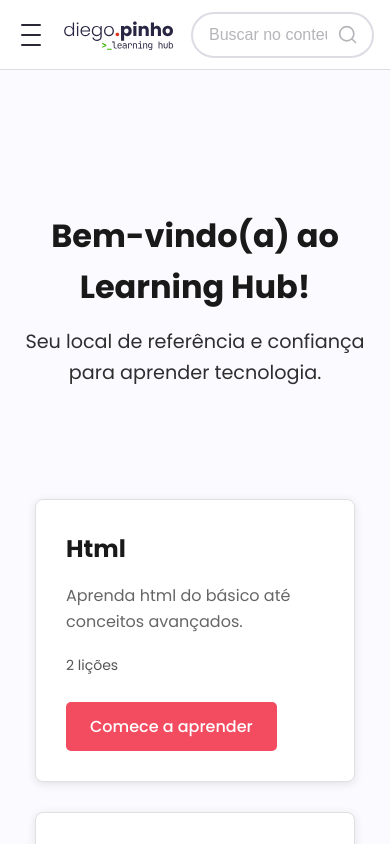
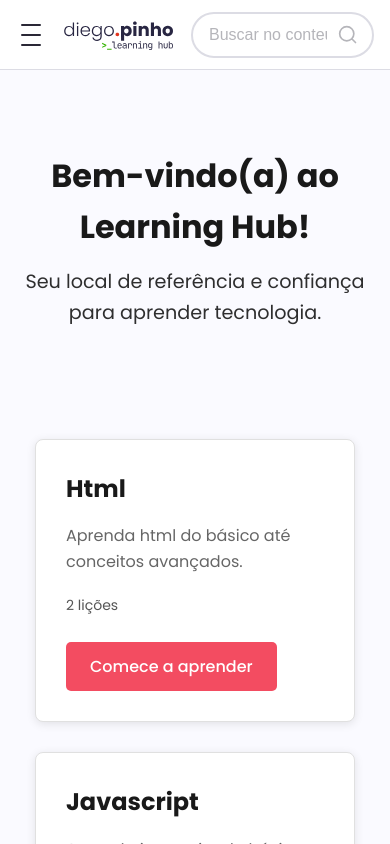
Before and after one commit to Professor-DiegoPinho/w3-profpinho, a Next.js app: page / in a window 390 px wide. Shown: the top 844 px of the page. Built offline with nearby package versions, Linux system fonts and the light colour scheme.

Commit message:
fix: post content on mobile does not fit

```diff
--- a/src/app/globals.css
+++ b/src/app/globals.css
@@ -569,12 +569,13 @@ a {
 
   /* Main content adjustments */
   .main-content {
+    width: 100%;
     margin-left: 0;
   }
 
   .content-wrapper {
     padding: 15px;
-    padding-top: 80px;
+    padding-top: 20px;
     /* Space for hamburger button */
     max-width: 100%;
     overflow-x: hidden;
```
